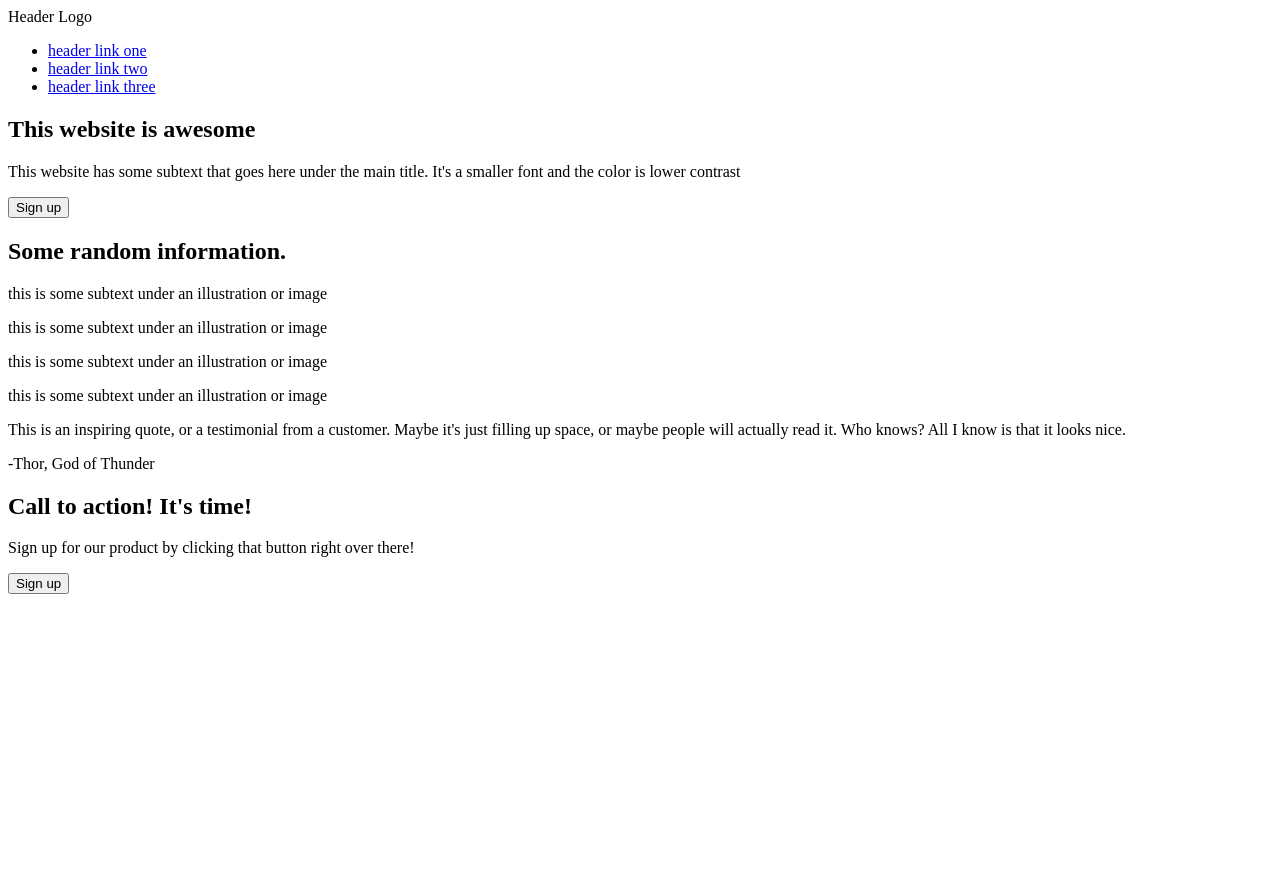
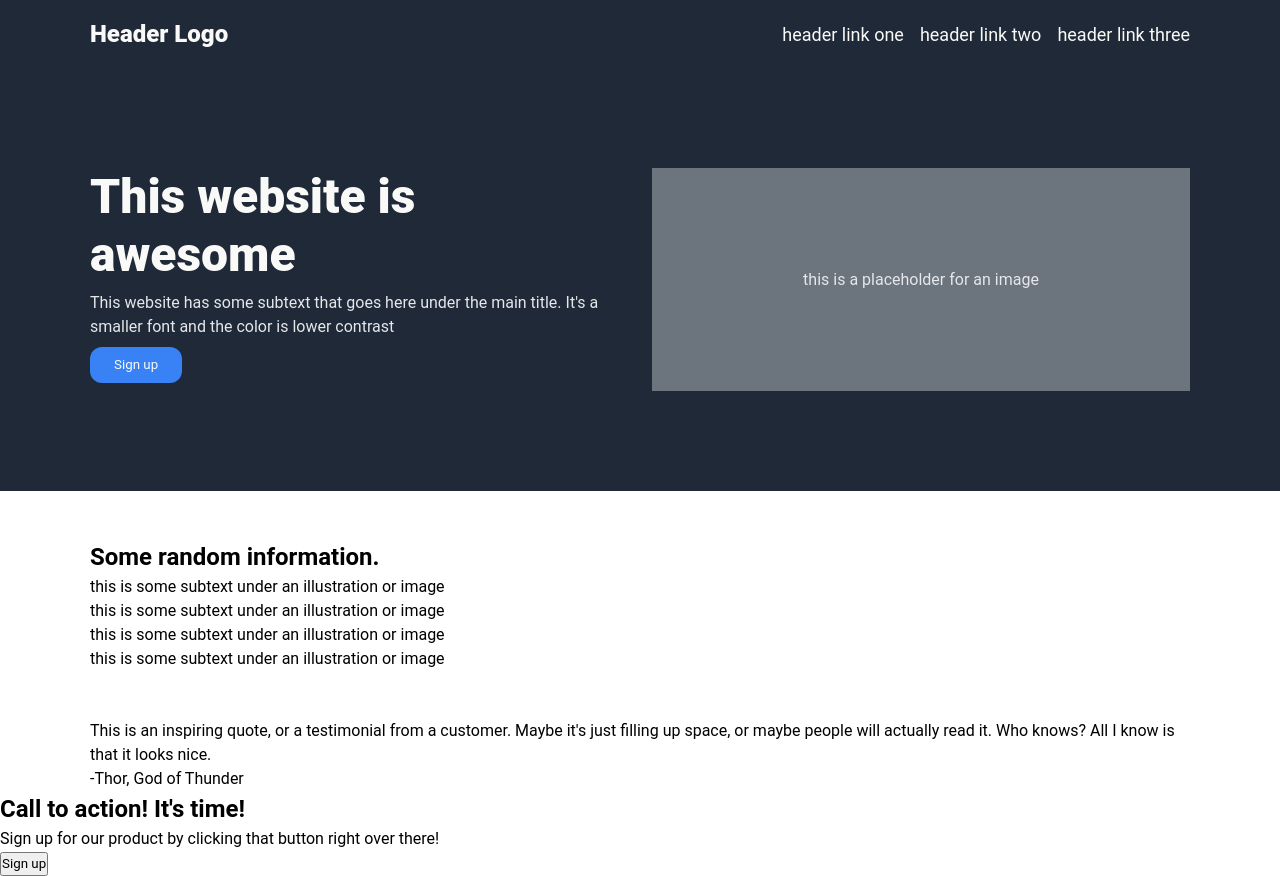
Before and after one commit to realaeeron/odin-landingpage, a plain HTML site: page index.html in a window 1280 px wide. Before the commit the page ends 800 px from the top, so only its background shows below. Drawn offline with Linux system fonts and the light colour scheme.

Commit message:
Add nav and first section design

```diff
--- a/index.html
+++ b/index.html
@@ -5,18 +5,22 @@
     <meta charset="UTF-8">
     <meta name="viewport" content="width=device-width, initial-scale=1.0">
     <title>My First Landing Page</title>
+    <link rel="stylesheet" href="style.css">
 </head>
 
 <body>
     <nav class="nav">
+        <div class="nav-wrapper container">
             <div class="logo">Header Logo</div>
             <ul>
                 <li><a href="#">header link one</a></li>
                 <li><a href="#">header link two</a></li>
                 <li><a href="#">header link three</a></li>
             </ul>
+        </div>
     </nav>
     <section class="hero">
+        <div class="hero-wrapper container">
             <div class="text-wrapper">
                 <h1>This website is awesome</h1>
                 <p>This website has some subtext that goes here under the
@@ -24,8 +28,11 @@
                     contrast</p>
                 <button class="classic">Sign up</button>
             </div>
+            <div class="hero-image">this is a placeholder for an image</div>
+        </div>
     </section>
     <section class="information">
+        <div class="information-wrapper container">
             <h2>Some random information.</h2>
             <div class="card-wrapper">
                 <div class="card">
@@ -53,13 +60,16 @@
                         or image</p>
                 </div>
             </div>
+        </div>
     </section>
     <section class="quote">
+        <div class="quote-wrapper container">
             <p>This is an inspiring quote, or a testimonial from a
                 customer. Maybe it's just filling up space, or maybe
                 people will actually read it. Who knows? All I know
                 is that it looks nice.</p>
             <p>-Thor, God of Thunder</p>
+        </div>
     </section>
     <section class="CTA">
         <div class="modal">
--- a/style.css
+++ b/style.css
@@ -0,0 +1,112 @@
+/* style.css */
+
+/* Global */
+
+* {
+    margin: 0;
+    padding: 0;
+    font-family: Roboto, Inter, sans-serif;
+    line-height: 1.5em;
+}
+
+ul {
+    list-style: none;
+    display: flex;
+    gap: 16px;
+}
+
+li {
+    font-size: 18px;
+}
+
+a {
+    text-decoration: none;
+    color: #F9FAF8;
+}
+
+.container {
+    max-width: 1100px;
+    margin: auto;
+}
+
+/* Nav bar */
+
+nav{
+    background-color: #1F2937;
+    padding: 16px 24px;
+    position: relative;
+}
+
+.nav-wrapper {
+    display: flex;
+    justify-content: space-between;
+    align-items: center;
+}
+
+.logo {
+    color: #F9FAF8;
+    font-size: 24px;
+    font-weight: 800;
+}
+
+/* Hero section */
+
+.hero{
+    background-color: #1F2937;
+    padding: 100px 24px;
+}
+
+.hero-wrapper {
+    display: flex;
+    gap: 24px;
+}
+
+/* All hero additionnal class */
+
+.hero p,
+.hero-image {
+    color: #E5E7EB;
+}
+
+.hero-image,
+.text-wrapper {
+    flex: 1;
+}
+
+h1,
+.hero button {
+    color: #F9FAF8;
+}
+
+h1,
+.hero button,
+.hero p {
+    margin-bottom: 8px;
+}
+
+.hero-image {
+    background-color: #6C747D;
+    display: flex;
+    justify-content: center;
+    align-items: center;
+}
+
+h1 {
+    font-size: 48px;
+    font-weight: 900;
+    line-height: 1.2em;
+}
+
+.hero button {
+    background-color: #3882F6;
+    color: ;
+    padding: 8px 24px;
+    border-radius: 12px;
+    border: 0;
+}
+
+/* Information section */
+
+.information {
+    padding: 48px 24px;
+}
```
Lines whose indentation alone changed are shown as unchanged.
